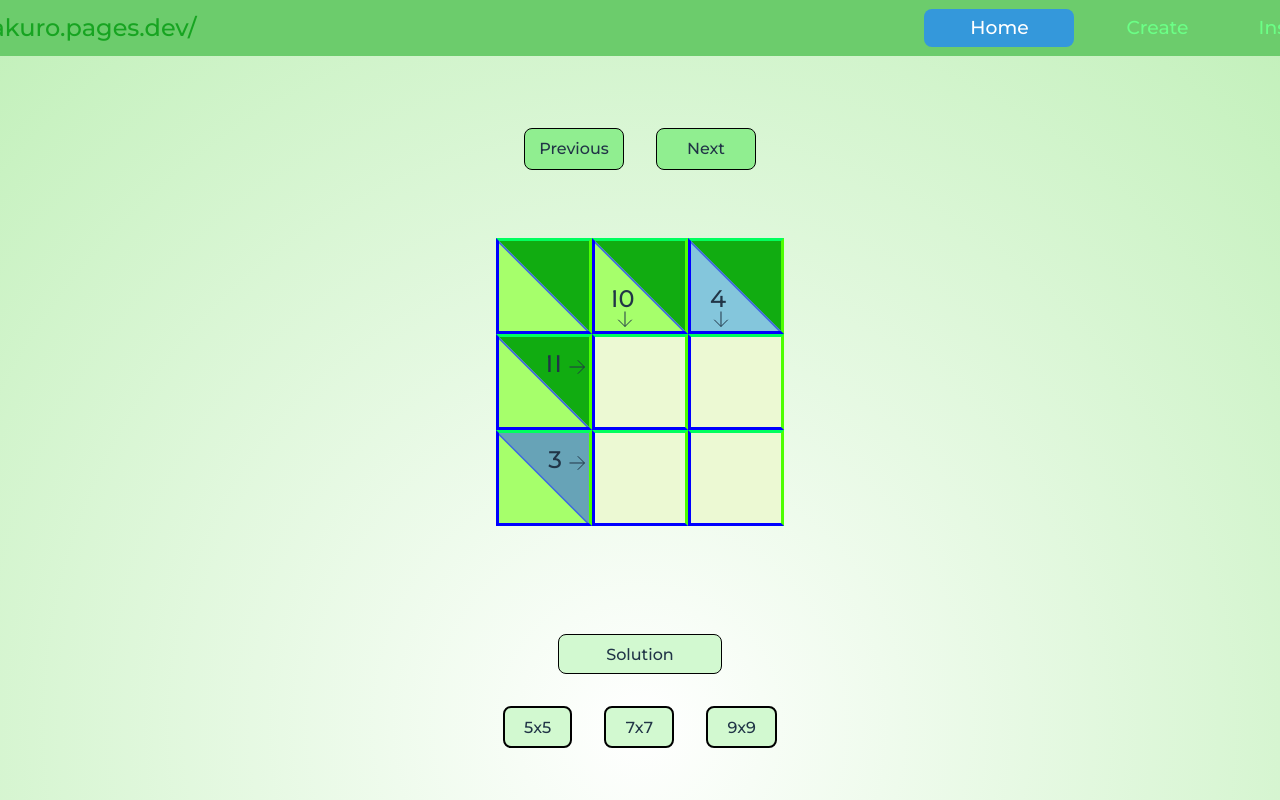
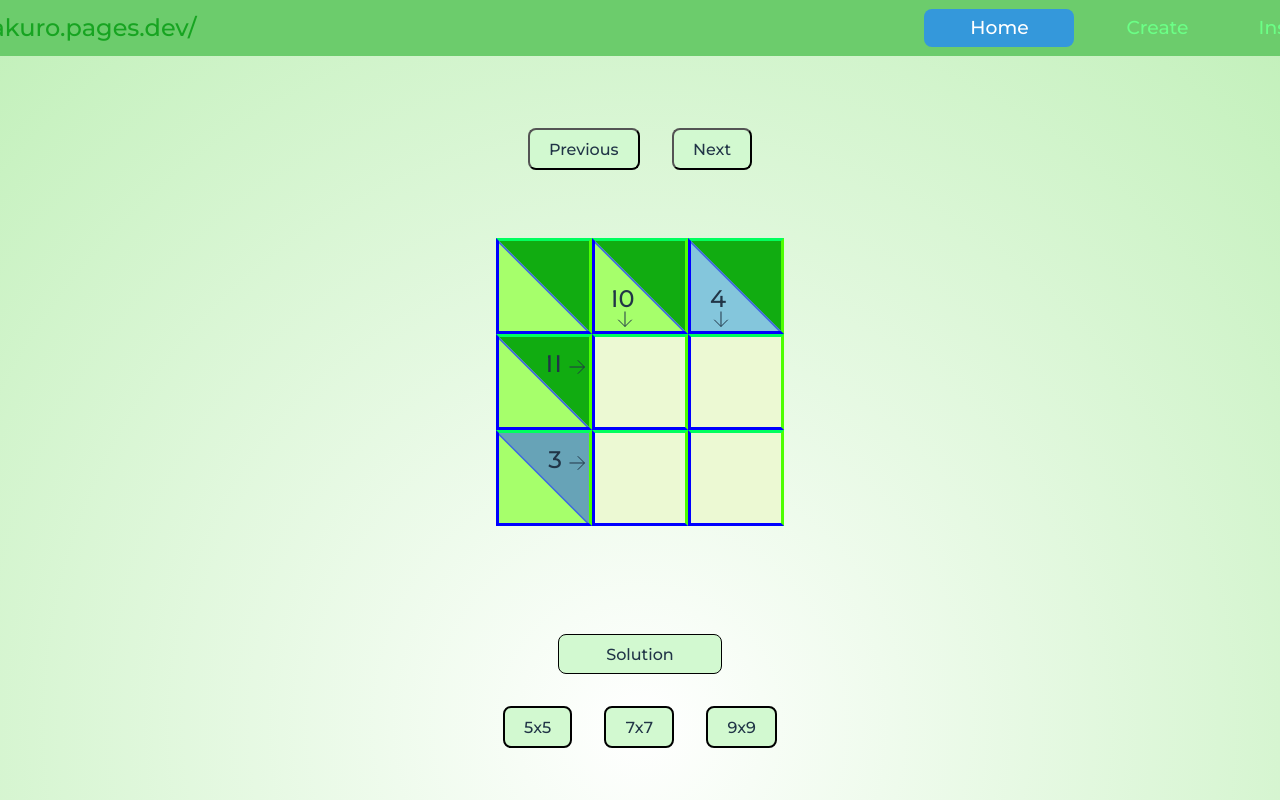
Before and after one commit to chohanac/kakuro, a React (Vite) app: page / in a window 1280 px wide. Shown: the top 800 px of the page. Built offline with nearby package versions, Linux system fonts and the light colour scheme; no server answers; the database is empty.

Commit message:
update styling for button

```diff
--- a/src/pages/CreateGrid/CreateGrid.jsx
+++ b/src/pages/CreateGrid/CreateGrid.jsx
@@ -459,7 +459,7 @@ function CreateGrid() {
                 </div>
                 <section className='choose'>
                     <div className='options'>
-                        <p>Choose grid</p>
+                        <p>Choose Grid</p>
                         <button className={`option__button ${gridSize === 3 && "option__button--active"}`} onClick={() => sizeChange(3)}>3x3</button>
                         <button className={`option__button ${gridSize === 5 && "option__button--active"}`} onClick={() => sizeChange(5)}>5x5</button>
                         <button className={`option__button ${gridSize === 8 && "option__button--active"}`} onClick={() => sizeChange(7)}>7x7</button>
--- a/src/pages/PlayGrid/PlayGrid.jsx
+++ b/src/pages/PlayGrid/PlayGrid.jsx
@@ -220,7 +220,7 @@ function PlayGrid({ gridURL = false }) {
     }
     return (
         <section className='playPage'>
-            <ul className={`playPage__buttons ${((name && !gridURL) || (gridURL && !(!isNaN(name) && parseInt(name) > 6 && parseInt(name) <= 20))) && "playPage__buttons--hide"}`}><li className={`playPage__button`} onClick={previous}>Previous</li> <li className={`playPage__button`} onClick={next}>Next</li></ul>
+            <ul className={`playPage__buttons ${((name && !gridURL) || (gridURL && !(!isNaN(name) && parseInt(name) > 6 && parseInt(name) <= 20))) && "playPage__buttons--hide"}`}><li className={`playPage__button`} onClick={previous}><button>Previous</button></li> <li className={`playPage__button`} onClick={next}><button>Next</button></li></ul>
             {name && !gridURL &&
                 <div><p>Share this link to play with others in real time</p><p>{url}</p></div>}
             <div className={`main-grid ${gridList.length === 3 && "main-grid--three"} ${gridList.length === 5 && "main-grid--five"}    ${gridList.length === 7 && "main-grid--seven"} ${gridList.length === 9 && "main-grid--nine"} `}>
--- a/src/pages/PlayGrid/PlayGrid.scss
+++ b/src/pages/PlayGrid/PlayGrid.scss
@@ -14,23 +14,23 @@
         }
     }
 
-    &__button {
-        cursor: pointer;
-        background-color: lightgreen;
-        padding: 0.5rem;
-        width: 6.25rem;
-        border-radius: 0.5rem;
-        border: 1px solid black;
+    // &__button {
+    //     cursor: pointer;
+    //     background-color: lightgreen;
+    //     padding: 0.5rem;
+    //     width: 6.25rem;
+    //     border-radius: 0.5rem;
+    //     border: 1px solid black;
 
-        &:hover {
-            background-color: rgb(177, 233, 177);
-        }
+    //     &:hover {
+    //         background-color: rgb(177, 233, 177);
+    //     }
 
-        &:active {
-            border: 3px solid black;
-        }
+    //     &:active {
+    //         border: 3px solid black;
+    //     }
 
-    }
+    // }
 
     .grid-select {
         display: flex;
```
